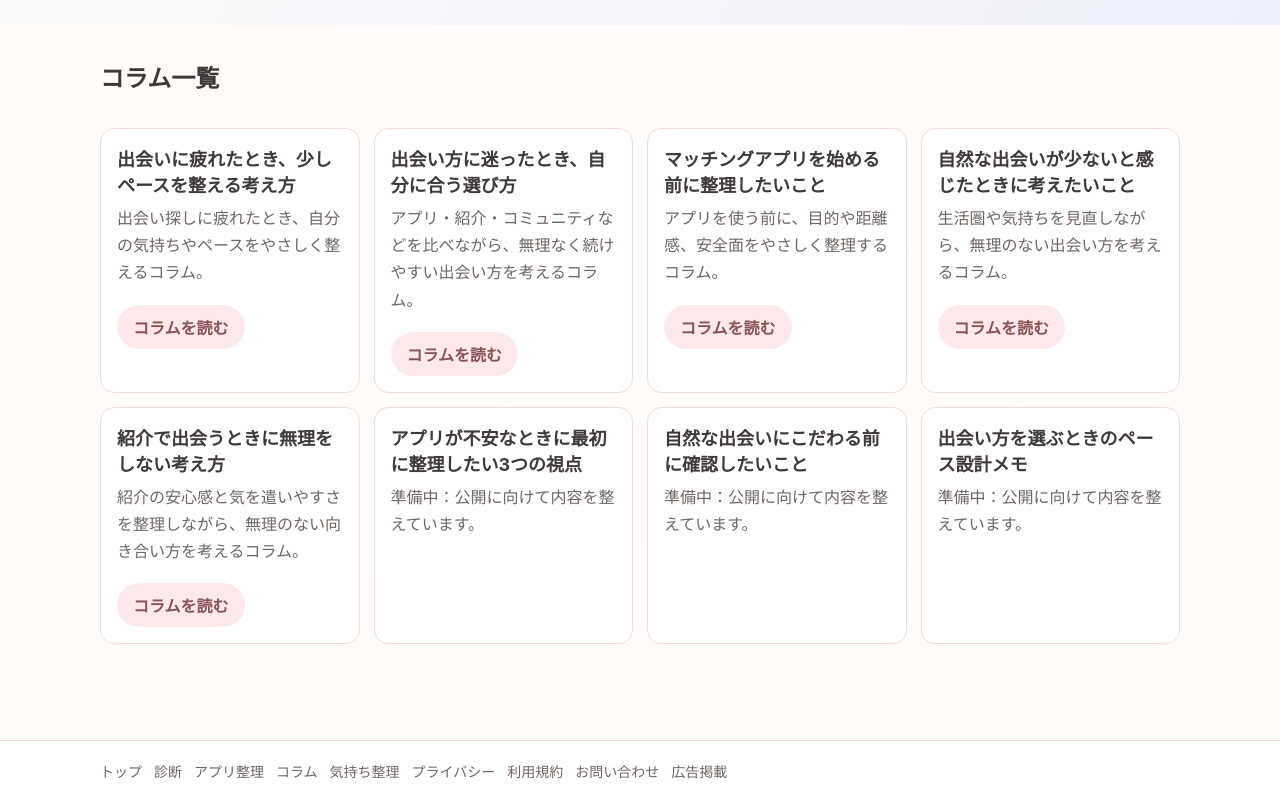
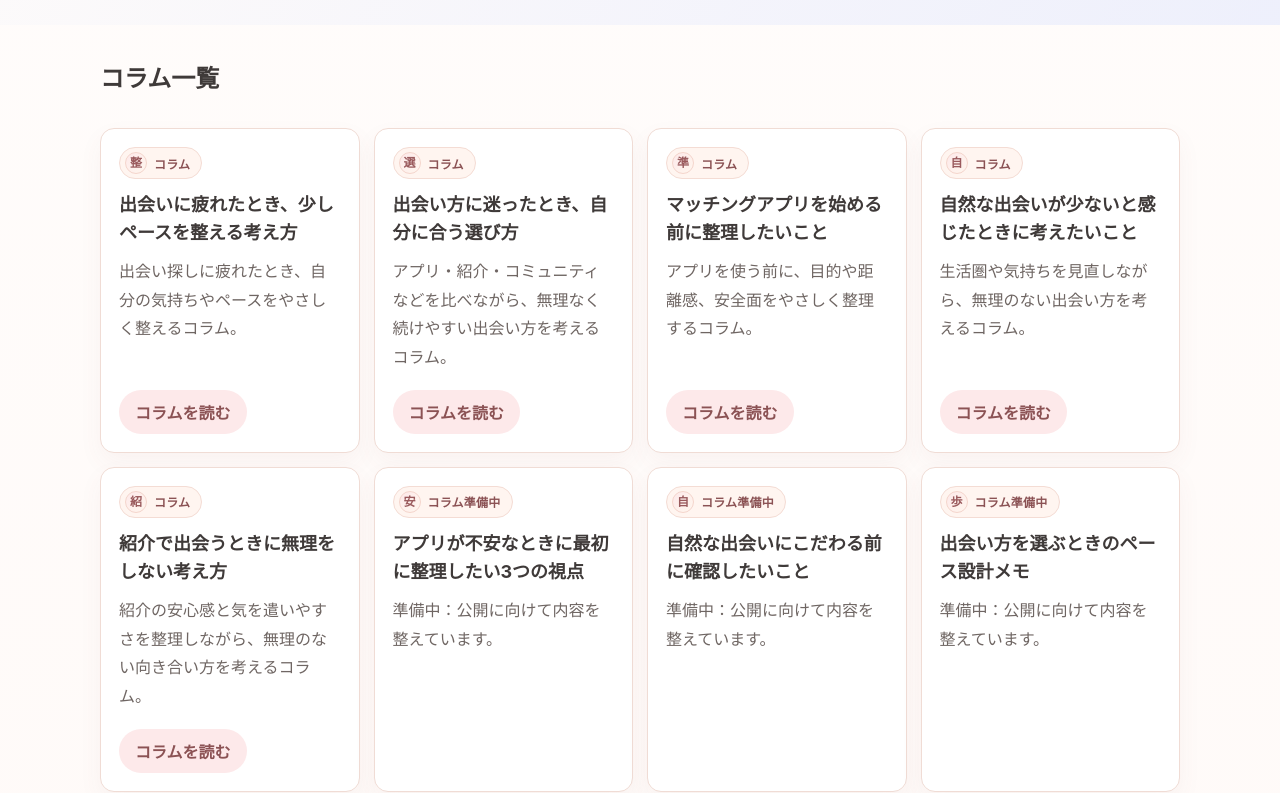
Before and after one commit to kenichis1971-cloud/deai-style-diagnosis-site, a Next.js app: page /articles in a window 1280 px wide. Shown: the part 580-1373 px from the top of the page. Built offline with nearby package versions, Linux system fonts and the light colour scheme; no server answers.

Commit message:
Add article card accents

```diff
--- a/app/articles/page.tsx
+++ b/app/articles/page.tsx
@@ -7,9 +7,21 @@ export const metadata: Metadata = {
 };
 
 const drafts = [
-  'アプリが不安なときに最初に整理したい3つの視点',
-  '自然な出会いにこだわる前に確認したいこと',
-  '出会い方を選ぶときのペース設計メモ'
+  {
+    title: 'アプリが不安なときに最初に整理したい3つの視点',
+    mark: '安',
+    categoryLabel: 'コラム準備中',
+  },
+  {
+    title: '自然な出会いにこだわる前に確認したいこと',
+    mark: '自',
+    categoryLabel: 'コラム準備中',
+  },
+  {
+    title: '出会い方を選ぶときのペース設計メモ',
+    mark: '歩',
+    categoryLabel: 'コラム準備中',
+  },
 ];
 
 const publishedArticles = [
@@ -17,26 +29,36 @@ const publishedArticles = [
     href: '/articles/when-you-feel-tired-of-meeting-people',
     title: '出会いに疲れたとき、少しペースを整える考え方',
     description: '出会い探しに疲れたとき、自分の気持ちやペースをやさしく整えるコラム。',
+    mark: '整',
+    categoryLabel: 'コラム',
   },
   {
     href: '/articles/how-to-choose-your-meeting-style',
     title: '出会い方に迷ったとき、自分に合う選び方',
     description: 'アプリ・紹介・コミュニティなどを比べながら、無理なく続けやすい出会い方を考えるコラム。',
+    mark: '選',
+    categoryLabel: 'コラム',
   },
   {
     href: '/articles/before-starting-matching-apps',
     title: 'マッチングアプリを始める前に整理したいこと',
     description: 'アプリを使う前に、目的や距離感、安全面をやさしく整理するコラム。',
+    mark: '準',
+    categoryLabel: 'コラム',
   },
   {
     href: '/articles/when-natural-meetings-feel-rare',
     title: '自然な出会いが少ないと感じたときに考えたいこと',
     description: '生活圏や気持ちを見直しながら、無理のない出会い方を考えるコラム。',
+    mark: '自',
+    categoryLabel: 'コラム',
   },
   {
     href: '/articles/how-to-think-about-introductions',
     title: '紹介で出会うときに無理をしない考え方',
     description: '紹介の安心感と気を遣いやすさを整理しながら、無理のない向き合い方を考えるコラム。',
+    mark: '紹',
+    categoryLabel: 'コラム',
   },
 ];
 
@@ -54,7 +76,13 @@ export default function ArticlesPage() {
         <h2>コラム一覧</h2>
         <div className="grid section">
           {publishedArticles.map((article) => (
-            <article className="card" key={article.href}>
+            <article className="card article-list-card" key={article.href}>
+              <div className="article-card-header">
+                <span className="article-card-accent">
+                  <span aria-hidden="true">{article.mark}</span>
+                  {article.categoryLabel}
+                </span>
+              </div>
               <h3>{article.title}</h3>
               <p>{article.description}</p>
               <div className="btn-row">
@@ -62,9 +90,15 @@ export default function ArticlesPage() {
               </div>
             </article>
           ))}
-          {drafts.map((title) => (
-            <article className="card" key={title}>
-              <h3>{title}</h3>
+          {drafts.map((draft) => (
+            <article className="card article-list-card" key={draft.title}>
+              <div className="article-card-header">
+                <span className="article-card-accent">
+                  <span aria-hidden="true">{draft.mark}</span>
+                  {draft.categoryLabel}
+                </span>
+              </div>
+              <h3>{draft.title}</h3>
               <p>準備中：公開に向けて内容を整えています。</p>
             </article>
           ))}
--- a/app/globals.css
+++ b/app/globals.css
@@ -99,6 +99,50 @@ a { color: inherit; text-decoration: none; }
 .card { background:var(--card); border:1px solid var(--line); border-radius:14px; padding:16px; }
 .card h3 { margin:0 0 8px; font-size:18px; }
 .card p { margin:0; color:var(--muted); line-height:1.7; }
+.article-list-card {
+  display: flex;
+  flex-direction: column;
+  min-height: 210px;
+  padding: 18px;
+  box-shadow: 0 10px 24px rgba(139, 82, 84, 0.05);
+}
+.article-list-card h3 { margin-bottom: 10px; line-height: 1.55; }
+.article-list-card p { line-height: 1.8; }
+.article-list-card .btn-row { margin-top: auto; padding-top: 18px; }
+.article-card-header {
+  display: flex;
+  align-items: center;
+  gap: 8px;
+  margin-bottom: 12px;
+}
+.article-card-accent {
+  display: inline-flex;
+  align-items: center;
+  gap: 7px;
+  min-height: 30px;
+  padding: 4px 11px 4px 5px;
+  border-radius: 999px;
+  background: #fff5f0;
+  border: 1px solid #f4dcd4;
+  color: #8b5254;
+  font-size: 12px;
+  font-weight: 700;
+  letter-spacing: 0.02em;
+}
+.article-card-accent span {
+  display: inline-flex;
+  align-items: center;
+  justify-content: center;
+  width: 22px;
+  height: 22px;
+  border-radius: 999px;
+  background: linear-gradient(135deg, #fde9ea, #fff6ee);
+  border: 1px solid #f4d5cc;
+  color: #9a5a5d;
+  font-size: 12px;
+  line-height: 1;
+  flex: 0 0 auto;
+}
 .site-footer { border-top:1px solid var(--line); background:#fff; margin-top:40px; }
 .footer-inner { padding:20px 0 28px; }
 .footer-links { display:flex; flex-wrap:wrap; gap:12px; color:var(--muted); font-size:14px; }
@@ -112,6 +156,8 @@ a { color: inherit; text-decoration: none; }
     background-position: center;
   }
   .hero-inner { padding: 38px 0 48px; }
+  .article-list-card { min-height: auto; padding: 16px; }
+  .article-card-header { margin-bottom: 10px; }
   .header-inner { align-items:flex-start; flex-direction:column; }
 }
 
```
